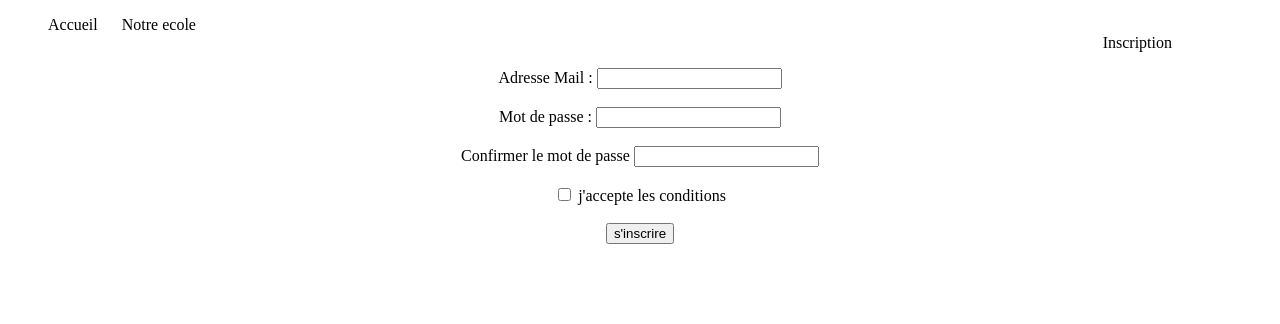
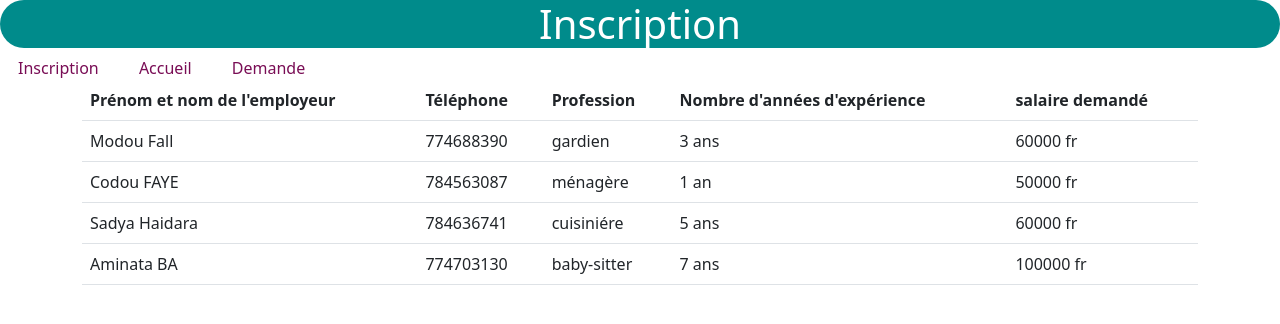
Before and after one commit to M-2-D/meta-team, a plain HTML site: page inscription.html in a window 1280 px wide. Drawn offline with nearby package versions, Linux system fonts and the light colour scheme.

Commit message:
projet-web-03

```diff
--- a/inscription.html
+++ b/inscription.html
@@ -1,6 +1,9 @@
 <!DOCTYPE html>
 <html lang="en">
 <head>
+    <link href="https://cdn.jsdelivr.net/npm/bootstrap@5.2.0/dist/css/bootstrap.min.css"
+    rel="stylesheet" integrity="sha384-gH2yIJqKdNHPEq0n4Mqa/HGKIhSkIHeL5AyhkYV8i59U5AR6csBvApHHNl/vI1Bx"
+     crossorigin="anonymous">
     <meta charset="UTF-8">
     <meta http-equiv="X-UA-Compatible" content="IE=edge">
     <meta name="viewport" content="width=device-width, initial-scale=1.0">
@@ -8,26 +11,44 @@
     <link rel="stylesheet" href="style.css">
 </head>
 <body>
-    <ul>
-        <li>
-            <a href="accueil.html">Accueil</a>
-            <a href="Nc.html">Notre ecole</a>
-        </li>
-        <div id="mo">
-        <li>
-            Inscription
-        </li>
-    </div>
-    </ul>
-        <form align="center">
-            <label for="s'identifier">Adresse Mail :</label>
-            <input type="text" name="s'identifier"> <br> <br>
-            <label for="passe">Mot de passe :</label>
-            <input type="password" name="passe"> <br> <br>
-            <label for="cpasse">Confirmer le mot de passe</label>
-            <input type="password" name="cpasse"> <br> <br>
-           <input type="checkbox"> j'accepte les conditions <br> <br>
-            <input type="submit" value="s'inscrire" name="valider">
-        </form>
+    <h1>Inscription</h1>
+    <a href="inscription.html">Inscription</a>
+    <a href="accueil.html">Accueil</a>
+    <a href="Demande.html">Demande</a>
+    <div class="container">
+        <table class="table">
+            <tr>
+                <th>Prénom et nom de l'employeur</th>
+                <th>Téléphone</th>
+                <th>Profession</th>
+                <th>Nombre d'années d'expérience</th>
+                <th> salaire demandé</th>
+            </tr>
+                <tr>
+                    <td>Modou Fall</td>
+                    <td> 774688390</td>
+                    <td>gardien</td>
+                    <td>3 ans</td>
+                    <td>60000 fr</td>
+                </tr>
+                <tr>
+                    <td>Codou FAYE</td>
+                    <td>784563087</td>
+                    <td>ménagère</td>
+                    <td>1 an </td>
+                    <td>50000 fr</td>
+                </tr>
+                <tr>
+                    <td>Sadya Haidara</td>
+                    <td>784636741</td>
+                    <td>cuisiniére</td>
+                    <td>5 ans</td>
+                    <td>60000 fr</td>
+                </tr>
+                <td>Aminata BA</td>
+                <td>774703130</td>
+                <td>baby-sitter</td>
+                <td>7 ans</td>
+                <td>100000 fr</td>
 </body>
 </html>
--- a/style.css
+++ b/style.css
@@ -1,26 +1,16 @@
-li{
-    display: inline-block;
-    margin-right: 100px;
+h1{
+    text-align: center;
+    background-color: darkcyan;
+    border-radius: 25px;
+    color: white;
 }
 a{
-    margin-right: 20px;
-    text-decoration: none;
-color:black;
-border-radius: 10%;
+color: rgb(121, 13, 85);
+padding: 18px;
+top: -20px;
+text-decoration: none;
 }
-a:hover{
-    background-color: black;
-    color: white;
+h3{
+    color: rgb(15, 15, 15);
+    padding: 30px;
 }
-#mo{
-    text-align: right;
-
-}
-h1{
-    text-align: center;
-    color: deepskyblue;
-}
-p{
-    text-align: center;
-    color: black;
-}
```
Also changed, not shown: Nc.html (deleted, +0 -39 lines), accueil.html (+12 -20 lines), demande.html (added, +41 -0 lines), img/Conseil.jpg (deleted).
